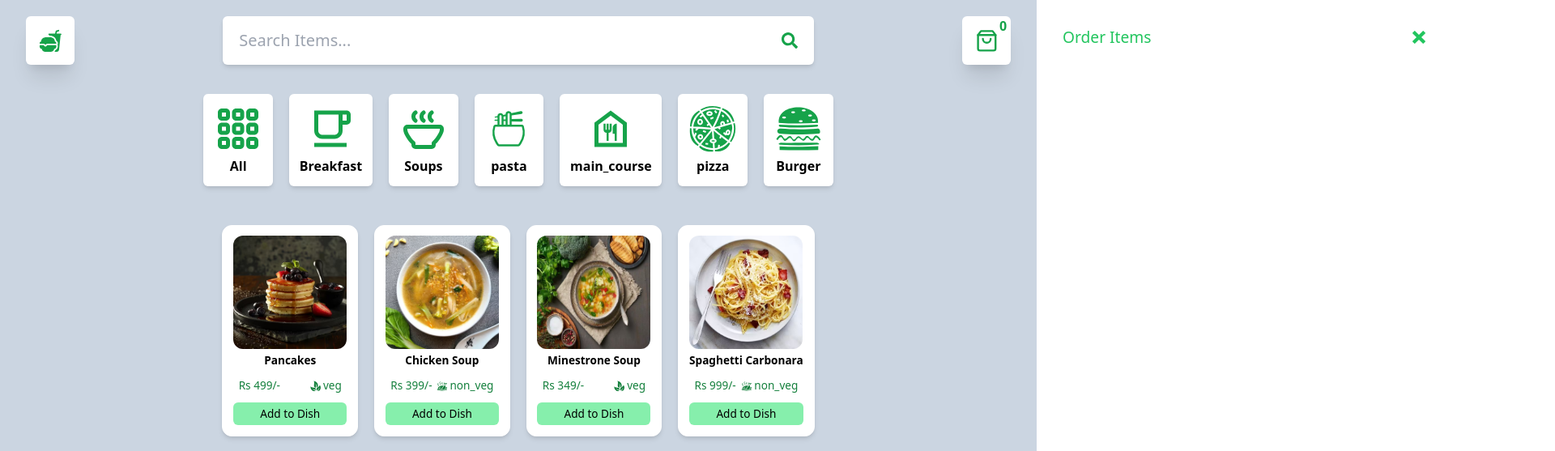
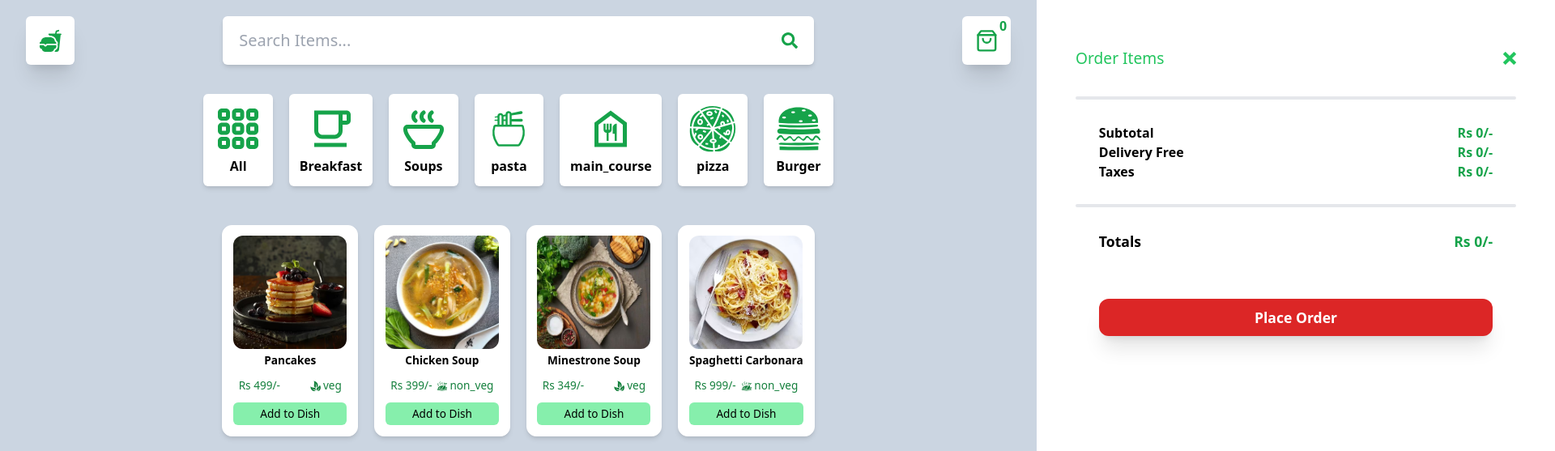
Before and after one commit to akashsamanta07/Food_Delivery_Website, a React (Create React App) app: page / in a window 1280 px wide. Shown: the top 557 px of the page at 81% size, 1920 px wide, since content can reach past the window. Built offline with nearby package versions, Linux system fonts and the light colour scheme.

Commit message:
Order placed function

```diff
--- a/public/index.html
+++ b/public/index.html
@@ -24,7 +24,7 @@
       work correctly both with client-side routing and a non-root public URL.
       Learn how to configure a non-root public URL by running `npm run build`.
     -->
-    <title>React App</title>
+    <title>Food Delivery Website</title>
   </head>
   <body>
     <noscript>You need to enable JavaScript to run this app.</noscript>
--- a/src/App.js
+++ b/src/App.js
@@ -7,7 +7,7 @@ function App() {
   return (
     <>
      <Home/>
-    <ToastContainer autoClose={800} />
+    <ToastContainer autoClose={400} />
     </>
 
   )
--- a/src/Order.jsx
+++ b/src/Order.jsx
@@ -1,15 +1,143 @@
-import React from 'react'
+import React,{useContext, useEffect, useState} from 'react'
 import { ImCross } from "react-icons/im";
+import { data } from './context/UserContext';
+import { RiDeleteBin6Line } from "react-icons/ri";
+import { toast } from 'react-toastify';
+
 
 
 function Order({prop}){
   let {order,setOrder} = prop;
+  let item=useContext(data);
+  let {itemlist,setItemlist}=item;
+
+  let [total,setTotal]=useState(0);
+
+
+  useEffect(()=>{
+    let t=0;
+    itemlist.forEach((value)=>{
+      t=t+value.food_quantity*value.food_price;
+    });
+    setTotal(t);
+  },[itemlist])
+
+  const fndelete=(id)=>{
+    let tem=[...itemlist];
+    tem=tem.filter((value)=>{
+      return value.id !==id;
+    });
+    setItemlist([...tem]);
+    toast.warning("Remove Item");
+  };
+   const fncalculate=()=>{
+    let t=0;
+    itemlist.forEach((value)=>{
+      t=t+value.food_quantity*value.food_price;
+    });
+    setTotal(t);
+
+   }
+  const fnremove=(id)=>{
+    let tem=[...itemlist];
+    tem.forEach((value)=>{
+      if(value.id===id){
+        value.food_quantity -= 1;
+        toast.success("Remove Quantity");
+        if(value.food_quantity===0){
+          toast.warning("Remove Item");
+            tem=tem.filter((value)=>{
+              return value.id !==id;
+            });
+        }
+      }
+    })
+    setItemlist([...tem]);
+    fncalculate();
+  }
+  const fnadd=(id)=>{
+    let tem=[...itemlist];
+    tem.forEach((value)=>{
+      if(value.id===id){
+        value.food_quantity += 1;
+        }
+    });
+    setItemlist([...tem]);
+    toast.success("Add Quantity");
+    fncalculate();
+  }
+  const finish=()=>{
+    if(itemlist.length >0){
+      toast.success("Placed order Successfully");
+    }else{
+      toast.warning("No Item Selected");
+    }
+    setItemlist([]);
+    setOrder(0);
+  }
+
   return (
-    <div className={`w-[80vw] md:w-[40vw] h-[100vh] bg-white absolute top-[0] ${order === 1 ? "right-[0]" : "right-[-80vw] md:right-[-40vw]"} transition-all duration-200`}>
-      <div className='p-[2rem] flex justify-between items-center text-green-500'>
+    <div className={`w-[90vw]  md:w-[50vw] text-center p-[1rem] md:p-[3rem]  bg-white absolute top-[10px] overflow-scroll ${order === 1 ? "right-[10px]" : "right-[-90vw] md:right-[-50vw]"} transition-all duration-200 rounded-lg`}>
+      <div className='pb-[2rem] flex justify-between items-center text-green-500'>
           <p className='text-[1.2rem]'>Order Items</p>
           <ImCross onClick={()=>{setOrder(0)}}/>
       </div>
+      <div>
+          <hr className='border-2 rounded-lg'/>
+      </div>
+      <div>{
+        itemlist.map((value,i)=>{
+          return (
+            <div key={i} className='p-[0.6rem] md:p-[0.8rem] my-[1rem] shadow-xl flex justify-between items-center rounded-xl'>
+              <div className='w-[5.5rem] h-[3.5rem] md:w-[6rem] md:h-[4rem] rounded-xl overflow-hidden'><img src={value.food_image} alt="" className='h-full w-full' /></div>
+              <div className='flex flex-col items-center gap-[0.6rem]'>
+                <p className='font-semibold'> {value.food_name}</p>
+                <div className='flex justify-center items-center gap-2 border-[3px] border-green-600 rounded-xl font-semibold text-green-600'>
+                  <button type='submit' className='p-[0.4rem] pl-[0.6rem] ' onClick={()=>{fnremove(value.id)}}>-</button>
+                  <p className='p-[0.4rem] px-[0.7rem] bg-slate-300 '>{value.food_quantity}</p>
+                  <button type='submit' className='p-[0.4rem] pr-[0.6rem] ' onClick={()=>{fnadd(value.id)}}>+</button>
+                </div>
+              </div>
+              <div className='flex flex-col justify-center items-center gap-[0.7rem]'>
+                <p className='text-green-600'>Rs {value.food_price}/-</p>
+                <div className='cursor-pointer' onClick={()=>{fndelete(value.id)}}><RiDeleteBin6Line className='text-red-600'/></div>
+              </div>
+            </div>
+          )
+        })
+      }
+      </div>
+      {
+        itemlist.length > 0?
+        <div>
+                <hr className='border-2 rounded-lg'/>
+        </div>:
+        <div></div>
+      }
+      <div className='p-[1.8rem]'>
+        <div className='flex justify-between font-bold'>
+            <p>Subtotal</p>
+            <p className='text-green-600'>Rs {total}/-</p>
+        </div>
+        <div className='flex justify-between font-bold'>
+            <p>Delivery Free</p>
+            <p className='text-green-600'>Rs {itemlist.length > 0 ? "20":"0"}/-</p>
+        </div>
+        <div className='flex justify-between font-bold'>
+            <p>Taxes</p>
+            <p className='text-green-600'>Rs {itemlist.length > 0 ? "8.49":"0"}/-</p>
+        </div>
+      </div>
+      <div>
+            <hr className='border-2 rounded-lg'/>
+      </div>
+      <div className='flex justify-between font-bold text-[1.1rem] p-[1.8rem]'>
+            <p>Totals</p>
+            <p className='text-green-600'>Rs {itemlist.length > 0 ? Math.round(total+20+8.49):"0"}/-</p>
+        </div>
+        <div className=' font-bold text-[1.1rem] p-[1.8rem]'>
+            <button type='submit' className={`w-full text-white ${itemlist.length >0 ?"bg-green-600 hover:bg-green-800 ": "bg-red-600 hover:bg-red-900"} shadow-xl p-[0.6rem] rounded-xl`} onClick={finish}>Place Order</button>
+        </div>
     </div>
   )
 }
```
